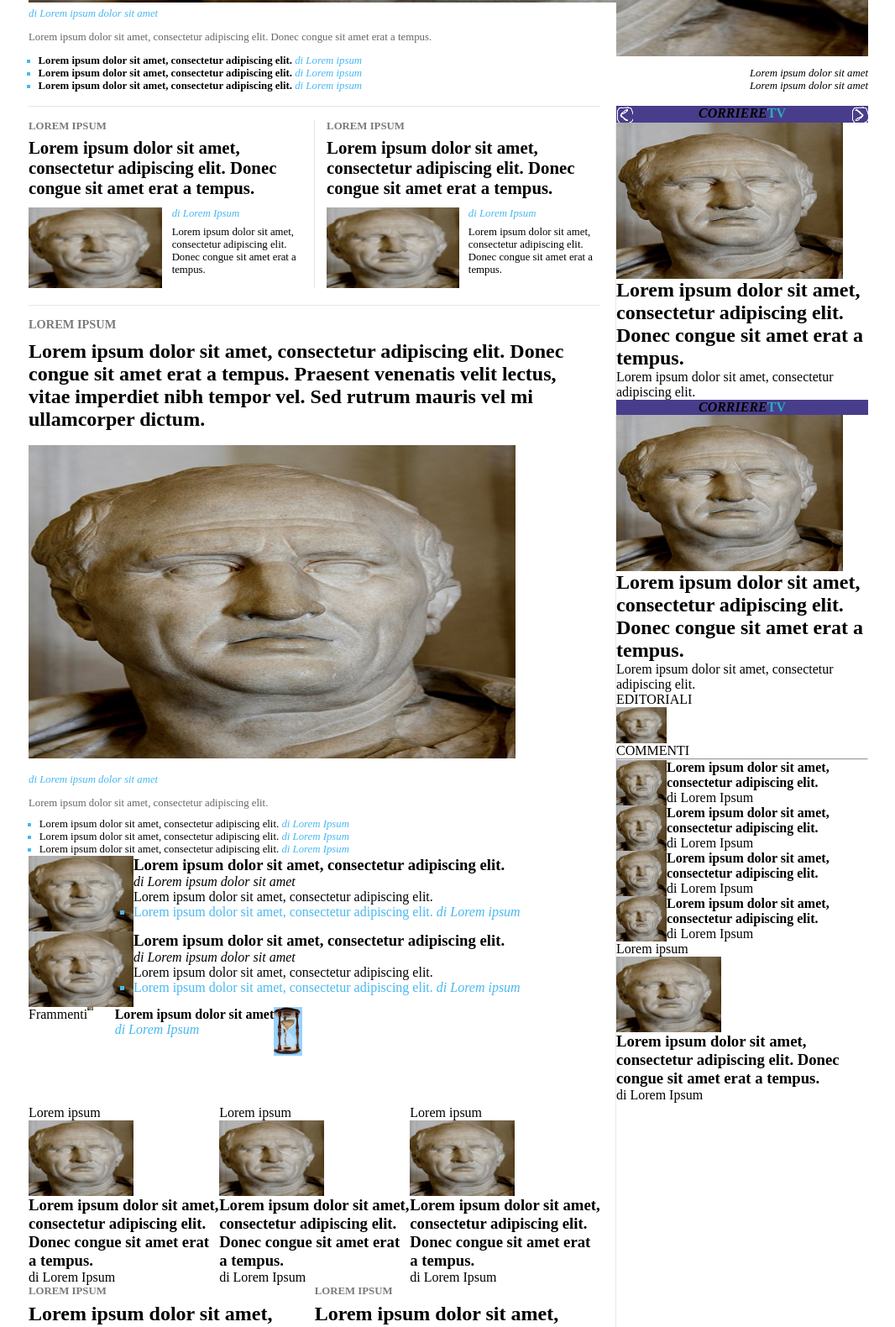
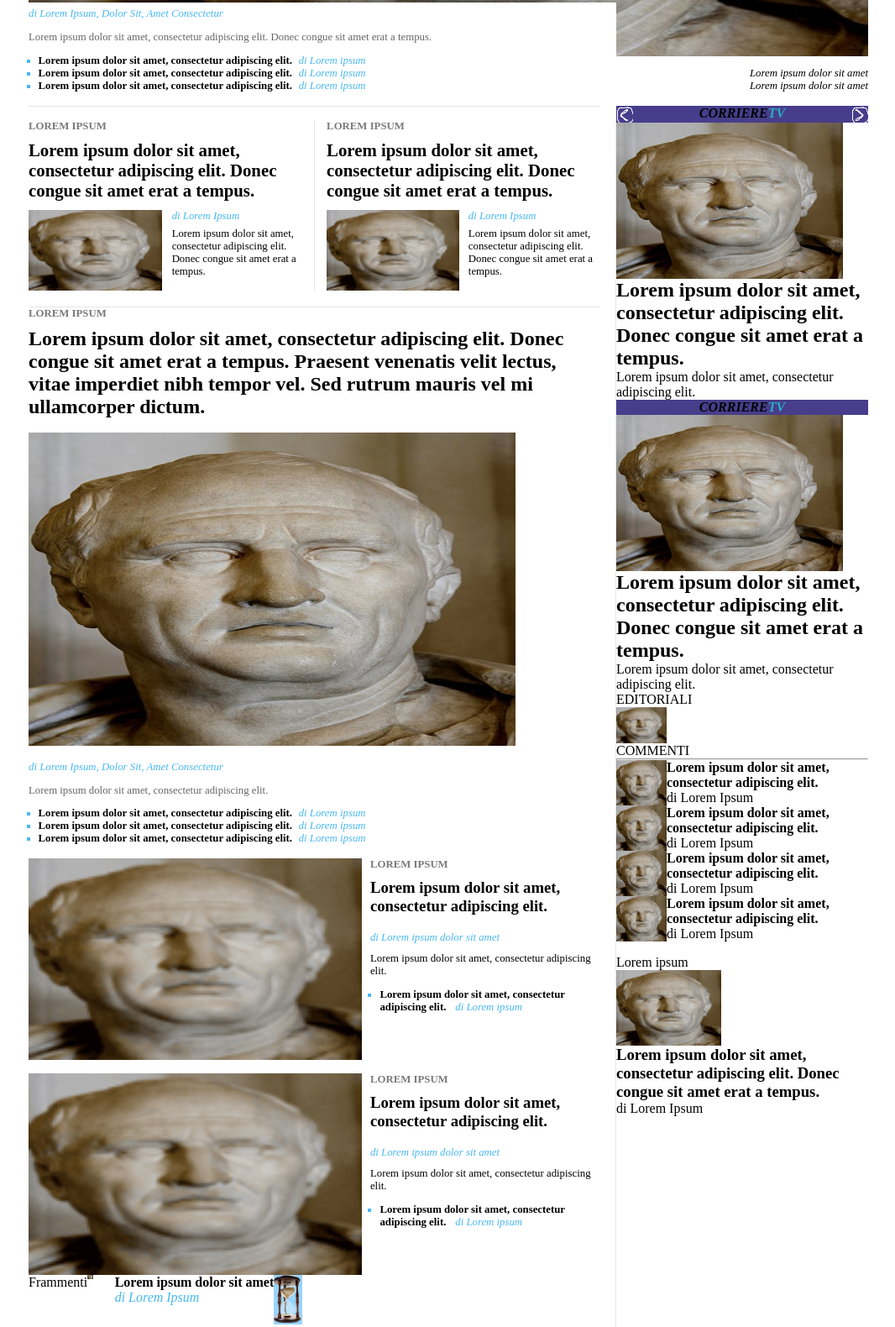
Before and after one commit to Lorenzo-Fantini/Lorenzo_Fantini_Elaborato_PPM, a website built with webpack: page index.html in a window 1280 px wide. Shown: the part 1119-2699 px from the top of the page at 84% size, without its empty margins (106-1172 px from the left). Built offline with nearby package versions, Linux system fonts and the light colour scheme.

Commit message:
Rifinito articolo generico ed effettuato refactoring generale

```diff
--- a/css/style.css
+++ b/css/style.css
@@ -23,9 +23,15 @@ ul
   color: #49b8f1;
 }
 
-.list-color
+.list-colour-and-font-weight
 {
   color: black;
+  font-weight: bold;
+}
+
+.figure-right-margin
+{
+  margin-right: 0.6em;
 }
 
 #upper-header
@@ -140,6 +146,7 @@ button
 {
   font-size: 2.5em;
   font-weight: 900;
+  font-style: italic;
 }
 
 #title-additional-info
@@ -232,6 +239,12 @@ main
   padding: 1em 0 1em 1em;
 }
 
+.corriere-tv-blue-box-writing
+{
+  font-style: italic;
+  font-weight: bold;
+}
+
 #corriere-tv-boxes-container
 {
   display: flex;
@@ -260,7 +273,7 @@ main
 {
   display: flex;
   flex-direction: column;
-  padding-left: 0.5em;
+  /* padding-left: 0.5em;*/
 }
 
 .corriere-tv-box-title
@@ -324,10 +337,20 @@ main
   color: #666;
 }
 
-.attribution
+.attribution-colour-and-font-style
 {
   color: #48b8f1;
   font-style: italic;
+}
+
+.attribution-font-size
+{
+  font-size: 0.8em;
+}
+
+.list-attribution-margin
+{
+  margin-left: 0.6em;
 }
 
 #main-article-figure
@@ -365,10 +388,11 @@ main
 {
   display: flex;
   justify-content: end;
+  font-style: italic;
   margin: 0 0 0 0;
 }
 
-#main-article-additional-info-list
+.additional-info-list-margin-and-padding
 {
   margin-top: 1em;
   padding-left: 0.9em;
@@ -383,6 +407,14 @@ main
 {
   margin-top: 1.2em;
   border-top: 1px solid #e6e6e6;
+}
+
+.top-writing-styling
+{
+  font-weight: bolder;
+  color: #7a7a7a;
+  font-size: 0.8em;
+  margin-bottom: 0.7em;
 }
 
 #secondary-article-top-writing
@@ -413,12 +445,6 @@ main
 #secondary-article-additional-info-list
 {
   margin-top: 0.8em;
-}
-
-#additional-info-font-size
-{
-  display: flex;
-  flex-direction: row;
 }
 
 .articles-container
@@ -532,21 +558,42 @@ main
   justify-content: center;
 }
 
+.generic-article-top-writing
+{
+  font-weight: bolder;
+  color: #7a7a7a;
+}
+
 .generic-article-placeholder
 {
-  width: 100%;
-  height: 100%;
+  width: 40em;
+  height: 15em;
 }
 
 .generic-article-container
 {
-  display: flex;
+  margin-top: 1em;
 }
 
-.generic-article-info-container
+.generic-article-title
+{
+  margin-bottom: 1em;
+}
+
+.generic-article-writing-container
 {
   display: flex;
   flex-direction: column;
+}
+
+.generic-article-attribution-margin
+{
+  margin-bottom: 0.8em;
+}
+
+.generic-article-paragraph-after-attribution-margin
+{
+  margin-bottom: 0.8em;
 }
 
 #frammenti-container
--- a/index.html
+++ b/index.html
@@ -57,7 +57,7 @@
     <div id="lower-header">
       <div id="lower-header-container">
         <span id="page-title">
-          <i>CORRIERE DELLA SERA</i>
+          CORRIERE DELLA SERA
         </span>
         <div id="title-additional-info">
           <div id="date-time-update">
@@ -112,50 +112,58 @@
         </span>
           <div id="corriere-tv-boxes-container">
             <article class="corriere-tv-box">
-              <figure class="corriere-tv-box-picture">
+              <figure class="corriere-tv-box-picture figure-right-margin">
                 <img src="img/Cicero_Placeholder_Tv_Boxes.png" alt="placeholder" class="corriere-tv-box-img">
               </figure>
               <div class="corriere-tv-box-text-container">
                 <h4 class="corriere-tv-box-title">
                   Lorem ipsum dolor sit amet, consectetur adipiscing elit.
                 </h4>
-                <span class="corriere-tv-box-attribution">di Lorem Ipsum</span>
+                <p class="attribution-colour-and-font-style attribution-font-size">
+                  di Lorem Ipsum
+                </p>
               </div>
             </article>
 
             <article class="corriere-tv-box not-first">
-              <figure class="corriere-tv-box-picture">
+              <figure class="corriere-tv-box-picture figure-right-margin">
                 <img src="img/Cicero_Placeholder_Tv_Boxes.png" alt="placeholder" class="corriere-tv-box-img">
               </figure>
               <div class="corriere-tv-box-text-container">
                 <h4 class="corriere-tv-box-title">
                   Lorem ipsum dolor sit amet, consectetur adipiscing elit.
                 </h4>
-                <span class="corriere-tv-box-attribution"><i>di Lorem Ipsum</i></span>
+                <p class="attribution-colour-and-font-style attribution-font-size">
+                  di Lorem Ipsum
+                </p>
               </div>
             </article>
 
             <article class="corriere-tv-box not-first">
-              <figure class="corriere-tv-box-picture">
+              <figure class="corriere-tv-box-picture figure-right-margin">
                 <img src="img/Cicero_Placeholder_Tv_Boxes.png" alt="placeholder" class="corriere-tv-box-img">
               </figure>
               <div class="corriere-tv-box-text-container">
                 <h4 class="corriere-tv-box-title">
                   Lorem ipsum dolor sit amet, consectetur adipiscing elit.
                 </h4>
-                <span class="corriere-tv-box-attribution"><i>di Lorem Ipsum</i></span>
+                <p class="attribution-colour-and-font-style attribution-font-size">
+                  di Lorem Ipsum
+                </p>
               </div>
             </article>
 
             <article class="corriere-tv-box not-first">
-              <figure class="corriere-tv-box-picture">
+              <figure class="corriere-tv-box-picture figure-right-margin">
                 <img src="img/Cicero_Placeholder_Tv_Boxes.png" alt="placeholder" class="corriere-tv-box-img">
               </figure>
               <div class="corriere-tv-box-text-container">
                 <h4 class="corriere-tv-box-title">
                   Lorem ipsum dolor sit amet, consectetur adipiscing elit.
                 </h4>
-                <span class="corriere-tv-box-attribution"><i>di Lorem Ipsum</i></span>
+                <p class="attribution-colour-and-font-style attribution-font-size">
+                  di Lorem Ipsum
+                </p>
               </div>
             </article>
           </div>
@@ -184,30 +192,33 @@
             <div class="additional-info-font-size flex-row-container">
               <div id="main-article-additional-info-left">
                 <div id="main-article-attribution">
-                  <span class="attribution">
-                    di Lorem ipsum dolor sit amet
+                  <span class="attribution-colour-and-font-style">
+                    di Lorem Ipsum, Dolor Sit, Amet Consectetur
                   </span>
                 </div>
                 <p class="paragraph-after-attribution">
                   Lorem ipsum dolor sit amet, consectetur adipiscing elit. Donec congue sit amet erat a tempus.
                 </p>
                 <nav>
-                  <ul id="main-article-additional-info-list">
-                    <li><span class="list-color"><b>Lorem ipsum dolor sit amet, consectetur adipiscing elit.</b></span>
-                    <i class="attribution">di Lorem ipsum</i></li>
-                    <li><span class="list-color"><b>Lorem ipsum dolor sit amet, consectetur adipiscing elit.</b></span>
-                    <i class="attribution">di Lorem ipsum</i></li>
-                    <li><span class="list-color"><b>Lorem ipsum dolor sit amet, consectetur adipiscing elit.</b></span>
-                    <i class="attribution">di Lorem ipsum</i></li>
+                  <ul class="additional-info-list-margin-and-padding">
+                    <li><span class="list-colour-and-font-weight">Lorem ipsum dolor sit amet, consectetur adipiscing
+                    elit.</span><span class="attribution-colour-and-font-style list-attribution-margin">di Lorem ipsum
+                    </span></li>
+                    <li><span class="list-colour-and-font-weight">Lorem ipsum dolor sit amet, consectetur adipiscing
+                    elit.</span><span class="attribution-colour-and-font-style list-attribution-margin">di Lorem ipsum
+                    </span></li>
+                    <li><span class="list-colour-and-font-weight">Lorem ipsum dolor sit amet, consectetur adipiscing
+                    elit.</span><span class="attribution-colour-and-font-style list-attribution-margin">di Lorem ipsum
+                    </span></li>
                   </ul>
                 </nav>
               </div>
               <div id="main-article-additional-info-right">
                 <p class="main-article-additional-info-right-paragraph">
-                  <i>Lorem ipsum dolor sit amet</i>
+                  Lorem ipsum dolor sit amet
                 </p>
                 <p class="main-article-additional-info-right-paragraph">
-                  <i>Lorem ipsum dolor sit amet</i>
+                  Lorem ipsum dolor sit amet
                 </p>
               </div>
             </div>
@@ -217,7 +228,7 @@
             <div class="left-container right-border">
               <div class="coupled-articles-container">
                 <div class="coupled-articles-left-article-container coupled-articles-article-container">
-                <span class="coupled-articles-top-writing">
+                <span class="top-writing-styling">
                   LOREM IPSUM
                 </span>
                   <h2 class="coupled-articles-title">
@@ -228,7 +239,8 @@
                       <img src="img/Cicero_Placeholder_Tv_Boxes.png" alt="placeholder" class="coupled-articles-image">
                     </figure>
                     <div class="coupled-articles-image-comment-container">
-                      <p class="attribution coupled-articles-text-font-size coupled-articles-attribution">
+                      <p class="attribution-colour-and-font-style coupled-articles-text-font-size
+                      coupled-articles-attribution">
                         di Lorem Ipsum
                       </p>
                       <p class="coupled-articles-text-font-size">
@@ -239,7 +251,7 @@
                 </div>
 
                 <div class="coupled-articles-right-article-container coupled-articles-article-container">
-                <span class="coupled-articles-top-writing">
+                <span class="top-writing-styling">
                   LOREM IPSUM
                 </span>
                   <h2 class="coupled-articles-title">
@@ -250,7 +262,8 @@
                       <img src="img/Cicero_Placeholder_Tv_Boxes.png" alt="placeholder" class="coupled-articles-image">
                     </figure>
                     <div class="coupled-articles-image-comment-container">
-                      <p class="attribution coupled-articles-text-font-size coupled-articles-attribution">
+                      <p class="attribution-colour-and-font-style coupled-articles-text-font-size
+                      coupled-articles-attribution">
                         di Lorem Ipsum
                       </p>
                       <p class="coupled-articles-text-font-size">
@@ -262,7 +275,7 @@
               </div>
 
               <div id="secondary-article-container">
-                <p id="secondary-article-top-writing">
+                <p class="top-writing-styling">
                   LOREM IPSUM
                 </p>
                 <article id="secondary-article">
@@ -276,62 +289,83 @@
                   </figure>
                 </article>
                 <div class="additional-info-font-size">
-                  <p class="attribution" id="secondary-article-attribution">
-                    di Lorem ipsum dolor sit amet
+                  <p class="attribution-colour-and-font-style" id="secondary-article-attribution">
+                    di Lorem Ipsum, Dolor Sit, Amet Consectetur
                   </p>
                   <p class="paragraph-after-attribution">
                     Lorem ipsum dolor sit amet, consectetur adipiscing elit.
                   </p>
                   <nav>
-                    <ul id="secondary-article-additional-info-list">
-                      <li><span class="list-color">Lorem ipsum dolor sit amet, consectetur adipiscing elit.</span>
-                      <span class="attribution">di Lorem Ipsum</span></li>
-                      <li><span class="list-color">Lorem ipsum dolor sit amet, consectetur adipiscing elit.</span>
-                      <span class="attribution">di Lorem Ipsum</span></li>
-                      <li><span class="list-color">Lorem ipsum dolor sit amet, consectetur adipiscing elit.</span>
-                      <span class="attribution">di Lorem Ipsum</span></li>
+                    <ul class="additional-info-list-margin-and-padding">
+                      <li><span class="list-colour-and-font-weight">Lorem ipsum dolor sit amet, consectetur adipiscing
+                      elit.</span><span class="attribution-colour-and-font-style list-attribution-margin">di Lorem ipsum
+                      </span></li>
+                      <li><span class="list-colour-and-font-weight">Lorem ipsum dolor sit amet, consectetur adipiscing
+                      elit.</span><span class="attribution-colour-and-font-style list-attribution-margin">di Lorem ipsum
+                      </span></li>
+                      <li><span class="list-colour-and-font-weight">Lorem ipsum dolor sit amet, consectetur adipiscing
+                      elit.</span><span class="attribution-colour-and-font-style list-attribution-margin">di Lorem ipsum
+                      </span></li>
                     </ul>
                   </nav>
                 </div>
               </div>
 
-              <div class="generic-article-container">
-                <figure>
+              <div class="generic-article-container flex-column-container">
+                <div class="flex-row-container">
+                  <figure class="figure-right-margin">
                     <img src="img/Cicero_Placeholder_Tv_Boxes.png" alt="placeholder" class="generic-article-placeholder">
                   </figure>
-                <div class="generic-article-info-container">
-                  <h3>
+                  <div class="generic-article-writing-container">
+                    <p class="top-writing-styling">
+                      LOREM IPSUM
+                    </p>
+                    <h3 class="generic-article-title">
                       Lorem ipsum dolor sit amet, consectetur adipiscing elit.
                     </h3>
-                  <span>
-                  <i>di Lorem ipsum dolor sit amet</i>
-                </span>
+                    <div class="additional-info-font-size">
+                      <p class="attribution-colour-and-font-style generic-article-attribution-margin">
+                        di Lorem ipsum dolor sit amet
+                      </p>
                       <p>
                         Lorem ipsum dolor sit amet, consectetur adipiscing elit.
                       </p>
-                  <ul class="generic-article-additional-info-list">
-                    <li>Lorem ipsum dolor sit amet, consectetur adipiscing elit. <i>di Lorem ipsum</i></li>
+                      <ul class="generic-article-additional-info-list additional-info-list-margin-and-padding">
+                        <li><span class="list-colour-and-font-weight">Lorem ipsum dolor sit amet, consectetur adipiscing
+                        elit.</span><span class="attribution-colour-and-font-style list-attribution-margin">
+                        di Lorem ipsum</span></li>
                       </ul>
                     </div>
                   </div>
+                </div>
+              </div>
 
-              <div class="generic-article-container">
-                <figure>
+              <div class="generic-article-container flex-column-container">
+                <div class="flex-row-container">
+                  <figure class="figure-right-margin">
                     <img src="img/Cicero_Placeholder_Tv_Boxes.png" alt="placeholder" class="generic-article-placeholder">
                   </figure>
-                <div class="generic-article-info-container">
-                  <h3>
+                  <div class="generic-article-writing-container">
+                    <p class="top-writing-styling">
+                      LOREM IPSUM
+                    </p>
+                    <h3 class="generic-article-title">
                       Lorem ipsum dolor sit amet, consectetur adipiscing elit.
                     </h3>
-                  <span>
-                  <i>di Lorem ipsum dolor sit amet</i>
-                </span>
+                    <div class="additional-info-font-size">
+                      <p class="attribution-colour-and-font-style generic-article-attribution-margin">
+                        di Lorem ipsum dolor sit amet
+                      </p>
                       <p>
                         Lorem ipsum dolor sit amet, consectetur adipiscing elit.
                       </p>
-                  <ul class="generic-article-additional-info-list">
-                    <li>Lorem ipsum dolor sit amet, consectetur adipiscing elit. <i>di Lorem ipsum</i></li>
+                      <ul class="generic-article-additional-info-list additional-info-list-margin-and-padding">
+                        <li><span class="list-colour-and-font-weight">Lorem ipsum dolor sit amet, consectetur adipiscing
+                        elit.</span><span class="attribution-colour-and-font-style list-attribution-margin">
+                        di Lorem ipsum</span></li>
                       </ul>
+                    </div>
+                  </div>
                 </div>
               </div>
 
@@ -350,7 +384,7 @@
                   <h4>
                     Lorem ipsum dolor sit amet
                   </h4>
-                  <span class="attribution">
+                  <span class="attribution-colour-and-font-style">
                   di Lorem Ipsum
                 </span>
                 </div>
@@ -405,7 +439,7 @@
                 <div id="four-articles-in-a-square-upper-articles">
                   <div id="four-articles-in-a-square-upper-articles-left-article-container"
                        class="coupled-articles-article-container">
-                  <span class="coupled-articles-top-writing">
+                  <span class="top-writing-styling">
                     LOREM IPSUM
                   </span>
                     <h2>
@@ -416,7 +450,7 @@
                         <img src="img/Cicero_Placeholder_Tv_Boxes.png" alt="placeholder">
                       </figure>
                       <div class="coupled-articles-image-comment-container">
-                    <span class="attribution">
+                    <span class="attribution-colour-and-font-style">
                       di Lorem Ipsum
                     </span>
                         <p>
@@ -428,7 +462,7 @@
 
                   <div id="four-articles-in-a-square-upper-articles-right-article-container"
                        class="coupled-articles-article-container">
-                  <span class="coupled-articles-top-writing">
+                  <span class="top-writing-styling">
                     LOREM IPSUM
                   </span>
                     <h2>
@@ -439,7 +473,7 @@
                         <img src="img/Cicero_Placeholder_Tv_Boxes.png" alt="placeholder">
                       </figure>
                       <div class="coupled-articles-image-comment-container">
-                    <span class="attribution">
+                    <span class="attribution-colour-and-font-style">
                       di Lorem Ipsum
                     </span>
                         <p>
@@ -453,7 +487,7 @@
                 <div id="four-articles-in-a-square-lower-articles">
                   <div id="four-articles-in-a-square-lower-articles-left-article-container"
                        class="coupled-articles-article-container">
-                  <span class="coupled-articles-top-writing">
+                  <span class="top-writing-styling">
                     LOREM IPSUM
                   </span>
                     <h2>
@@ -476,7 +510,7 @@
 
                   <div id="four-articles-in-a-square-lower-articles-right-article-container"
                        class="coupled-articles-article-container">
-                  <span class="coupled-articles-top-writing">
+                  <span class="top-writing-styling">
                     LOREM IPSUM
                   </span>
                     <h2>
@@ -499,13 +533,12 @@
                 </div>
               </div>
             </div>
-            <!--id="articles-container-right"-->
             <div  class="right-container">
               <div id="corriere-tv-right-first-article">
                 <div id="corriere-tv-right-first-article-top-bar">
                   <img src="img/Arrow_Left.png" alt="freccia verso sinistra">
                   <span class="corriere-tv-blue-box-writing">
-                  <b><i>CORRIERE</i><span class="tv-color">TV</span></b>
+                    CORRIERE<span class="tv-color">TV</span>
                   </span>
                   <img src="img/Arrow_Right.png" alt="freccia verso destra">
                 </div>
@@ -628,7 +661,7 @@
                 <figure>
                   <img src="img/Cicero_Placeholder_Tv_Boxes.png" alt="placeholder" class="generic-article-placeholder">
                 </figure>
-                <div class="generic-article-info-container">
+                <div class="generic-article-writing-container">
                   <h3>
                     Lorem ipsum dolor sit amet, consectetur adipiscing elit.
                   </h3>
@@ -721,7 +754,7 @@
                 <figure>
                   <img src="img/Cicero_Placeholder_Tv_Boxes.png" alt="placeholder" class="generic-article-placeholder">
                 </figure>
-                <div class="generic-article-info-container">
+                <div class="generic-article-writing-container">
                   <h3>
                     Lorem ipsum dolor sit amet, consectetur adipiscing elit.
                   </h3>
@@ -1038,7 +1071,7 @@
               </div>
 
               <div>
-                <ul>Ful
+                <ul>
                   <li>
                     <figure>
                       <img src="img/Cicero_Placeholder_Tv_Boxes.png" alt="placeholder">
```
Lines whose indentation alone changed are shown as unchanged.
